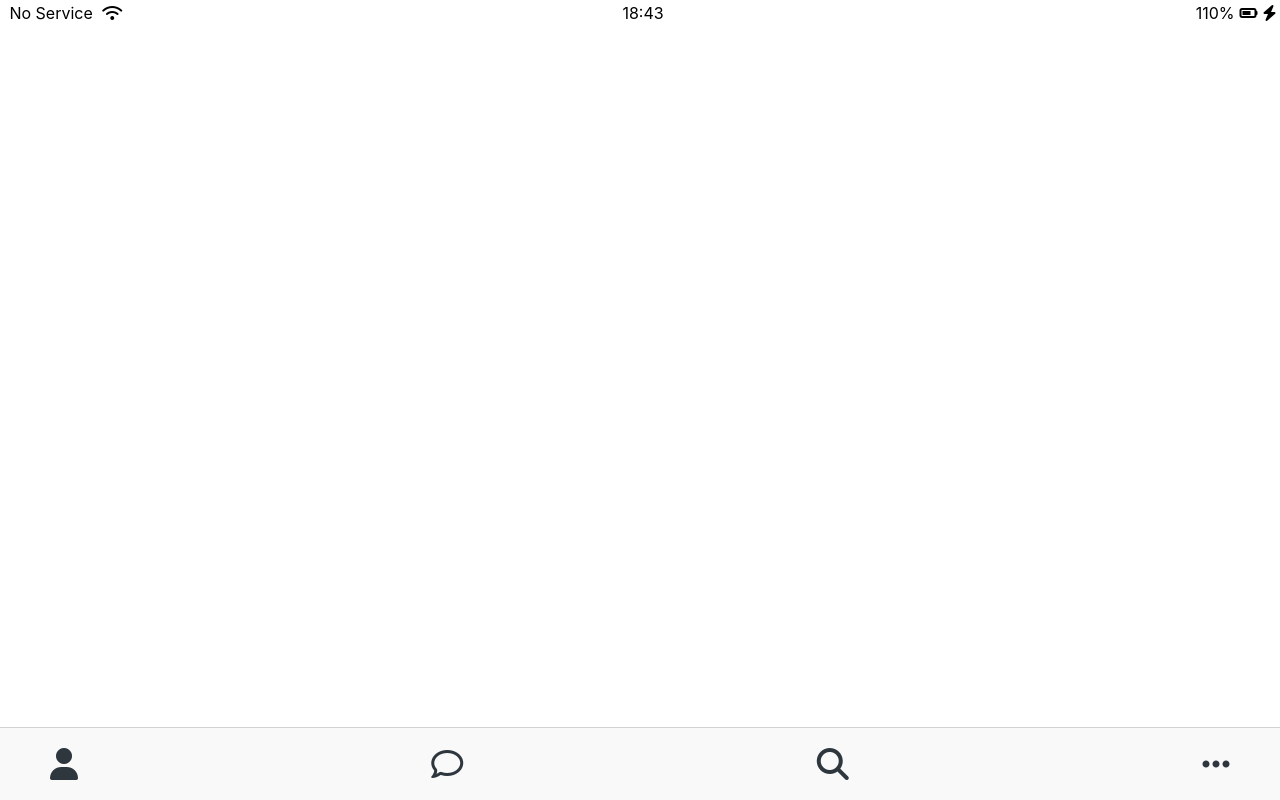
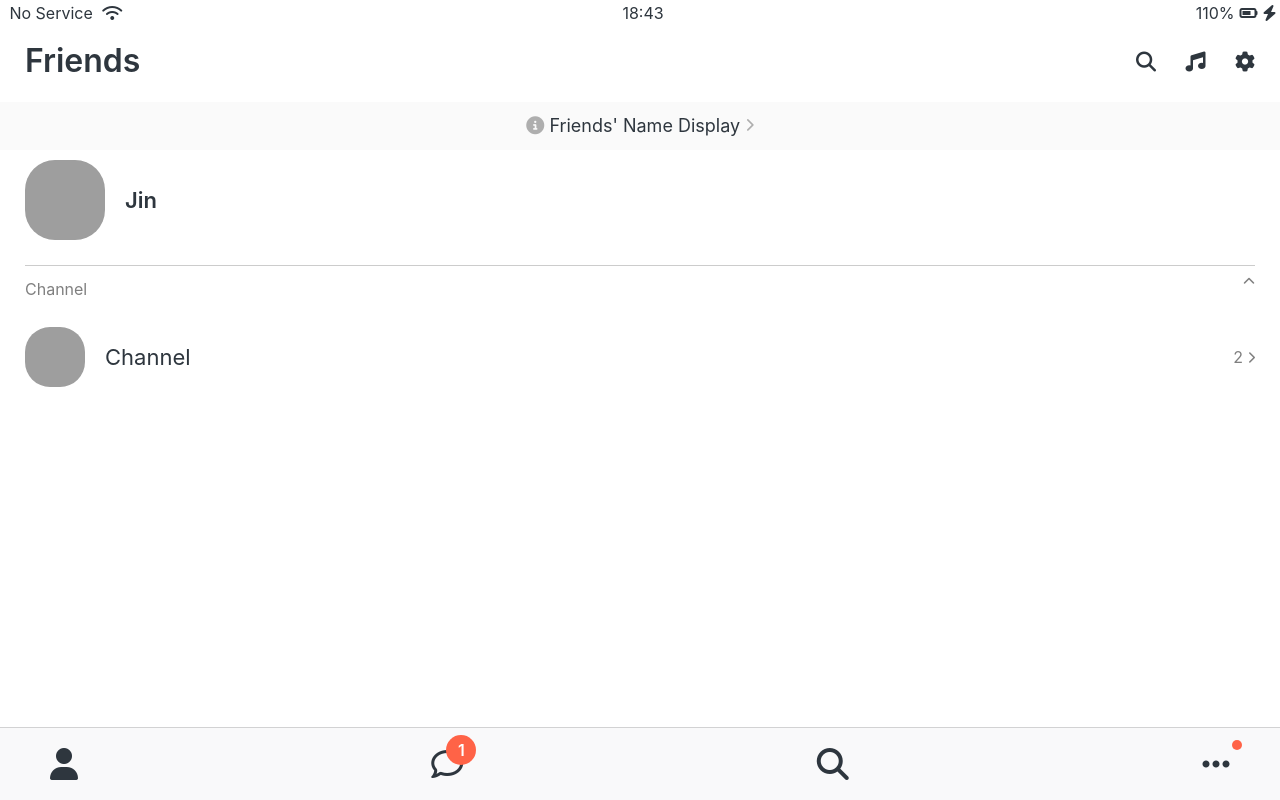
Before and after one commit to chocodigo/kokoa-clone-2020, a plain HTML site: page friends.html in a window 1280 px wide. Drawn offline with Linux system fonts and the light colour scheme; grey boxes are pictures that could not be loaded.

Commit message:
+ friends screen

```diff
--- a/css/components/nav-bar.css
+++ b/css/components/nav-bar.css
@@ -14,5 +14,32 @@
 }
 
 .nav__link {
+  position: relative;
   color: #2e363e;
 }
+
+.nav__notification {
+  background-color: tomato;
+  width: 30px;
+  height: 30px;
+  border-radius: 15px;
+  display: flex;
+  justify-content: center;
+  align-items: center;
+  color: white;
+  font-weight: 600;
+  position: absolute;
+  left: 15px;
+  bottom: 15px;
+}
+
+.nav__new {
+  background-color: tomato;
+  width: 10px;
+  height: 10px;
+  border-radius: 5px;
+  display: flex;
+  position: absolute;
+  left: 30px;
+  bottom: 30px;
+}
--- /dev/null
+++ b/css/components/screen-header.css
@@ -0,0 +1,15 @@
+.screen-header {
+  display: flex;
+  justify-content: space-between;
+  align-items: center;
+  padding: var(--horizontal-space);
+}
+
+.screen-header__title {
+  font-size: 32px;
+  font-weight: 600;
+}
+
+.screen-header__icons span {
+  margin-left: 25px;
+}
--- a/css/components/status-bar.css
+++ b/css/components/status-bar.css
@@ -4,6 +4,7 @@
   padding: 5px 3px;
   position: fixed;
   width: 100%;
+  top: 0;
 }
 
 .status-bar__column {
--- /dev/null
+++ b/css/components/user-component.css
@@ -0,0 +1,46 @@
+.user-component {
+  justify-content: space-between;
+}
+
+.user-component,
+.user-component__column:first-child {
+  display: flex;
+  align-items: center;
+}
+
+.user-component__avatar {
+  width: 70px;
+  height: 70px;
+  border-radius: 30px;
+  margin-right: 20px;
+}
+
+.user-component__title {
+  font-weight: 600;
+  font-size: 22px;
+}
+
+.user-component__subtitle {
+  margin-top: 8px;
+  font-size: 17px;
+  color: rgba(0, 0, 0, 0.5);
+}
+
+.user-component__avatar--xl {
+  width: 80px;
+  height: 80px;
+}
+
+.user-component__avatar--sm {
+  width: 60px;
+  height: 60px;
+  border-radius: 25px;
+}
+
+.user-component__title--not-bold {
+  font-weight: 400;
+}
+
+.user-component__column:last-child {
+  color: rgba(0, 0, 0, 0.5);
+}
--- /dev/null
+++ b/css/screens/friends.css
@@ -0,0 +1,29 @@
+#friends-display-link {
+  text-align: center;
+  display: block;
+  background-color: #fafafa;
+  padding: 15px 0px;
+  font-size: 18px;
+  margin-bottom: 10px;
+}
+
+#friends-display-link i {
+  color: rgba(0, 0, 0, 0.3);
+}
+
+.friends-screen {
+  padding: 0px var(--horizontal-space);
+}
+
+.friends-screen__channel {
+  margin-top: 25px;
+  border-top: 1px solid rgba(0, 0, 0, 0.2);
+  padding-top: 15px;
+}
+
+.friends-screen__channel-header {
+  margin-bottom: 30px;
+  display: flex;
+  justify-content: space-between;
+  color: rgba(0, 0, 0, 0.5);
+}
--- a/css/styles.css
+++ b/css/styles.css
@@ -3,11 +3,16 @@
 /* Components */
 @import "components/status-bar.css";
 @import "components/nav-bar.css";
+@import "components/screen-header.css";
+@import "components/user-component.css";
 
 /* Screens */
 @import "screens/login.css";
+@import "screens/friends.css";
 
 body {
   font-family: -apple-system, BlinkMacSystemFont, "Segoe UI", Roboto, Oxygen,
     Ubuntu, Cantarell, "Open Sans", "Helvetica Neue", sans-serif;
+  padding-top: 20px;
+  color: #2e363e;
 }
--- a/css/variables.css
+++ b/css/variables.css
@@ -1,3 +1,4 @@
 :root {
   --yellow: #fae100;
+  --horizontal-space: 25px;
 }
--- a/friends.html
+++ b/friends.html
@@ -22,6 +22,59 @@
       </div>
     </div>
 
+    <header class="screen-header">
+      <h1 class="screen-header__title">Friends</h1>
+      <div class="screen-header__icons">
+        <span><i class="fas fa-search fa-lg"></i></span>
+        <span><i class="fas fa-music fa-lg"></i></span>
+        <span><i class="fas fa-cog fa-lg"></i></span>
+      </div>
+    </header>
+
+    <a id="friends-display-link">
+      <i class="fas fa-info-circle"></i> Friends' Name Display
+      <i class="fas fa-chevron-right fa-xs"></i>
+    </a>
+
+    <main class="friends-screen">
+      <div class="user-component">
+        <div class="user-component__column">
+          <img
+            src="https://lh3.googleusercontent.com/noMx3OHR3iphSLJ0dD6nHsU6ntVJrVyWcz3x92OtAcpO6POIktY54gdwq_k6uZ6TvcJRyqmCU037g1GvqD3OfT2r"
+            class="user-component__avatar user-component__avatar--xl"
+          />
+          <div class="user-component__text">
+            <h4 class="user-component__title">Jin</h4>
+            <!--<h6 class="user-component__subtitle">this test whatever</h6>-->
+          </div>
+        </div>
+        <div class="user-component__column"></div>
+      </div>
+      <div class="friends-screen__channel">
+        <div class="friends-screen__channel-header">
+          <span>Channel</span>
+          <i class="fas fa-chevron-up fa-xs"></i>
+        </div>
+        <div class="user-component">
+          <div class="user-component__column">
+            <img
+              src="https://lh3.googleusercontent.com/noMx3OHR3iphSLJ0dD6nHsU6ntVJrVyWcz3x92OtAcpO6POIktY54gdwq_k6uZ6TvcJRyqmCU037g1GvqD3OfT2r"
+              class="user-component__avatar user-component__avatar--sm"
+            />
+            <div class="user-component__text">
+              <h4 class="user-component__title user-component__title--not-bold">
+                Channel
+              </h4>
+            </div>
+          </div>
+          <div class="user-component__column">
+            <span>2</span>
+            <i class="fas fa-chevron-right fa-xs"></i>
+          </div>
+        </div>
+      </div>
+    </main>
+
     <nav class="nav">
       <ul class="nav__list">
         <li class="nav__btn">
@@ -30,13 +83,17 @@
           ></a>
         </li>
         <li class="nav__btn">
-          <a class="nav__link" href="#"><i class="far fa-comment fa-2x"></i></a>
+          <a class="nav__link" href="#">
+            <span class="nav__notification">1</span>
+            <i class="far fa-comment fa-2x"></i
+          ></a>
         </li>
         <li class="nav__btn">
           <a class="nav__link" href="#"><i class="fas fa-search fa-2x"></i></a>
         </li>
         <li class="nav__btn">
-          <a class="nav__link" href="#"
+          <a class="nav__link" href="#">
+            <span class="nav__new">&nbsp;</span
             ><i class="fas fa-ellipsis-h fa-2x"></i
           ></a>
         </li>
```
Also changed, not shown: image/jin.jpeg (added).
